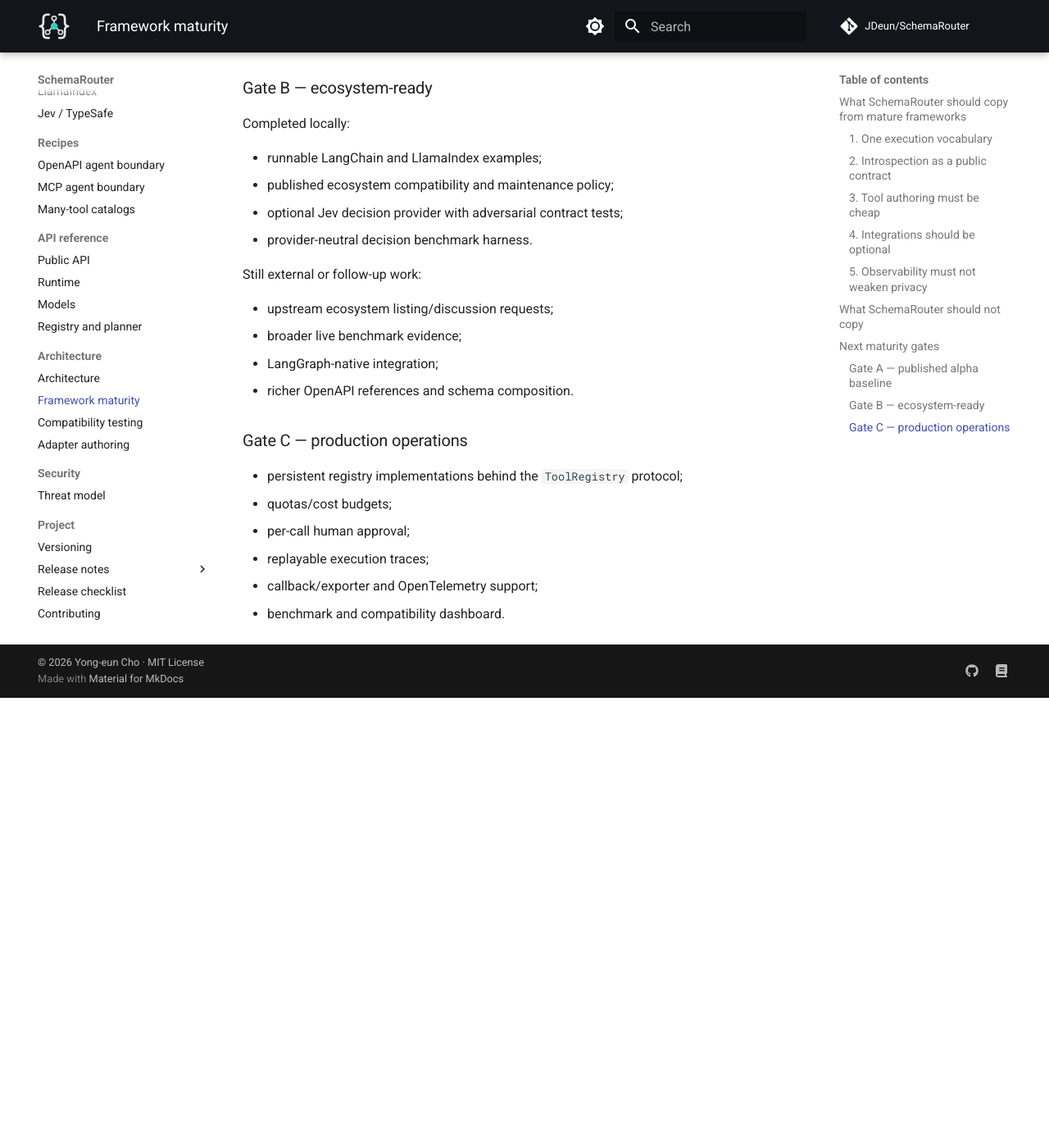
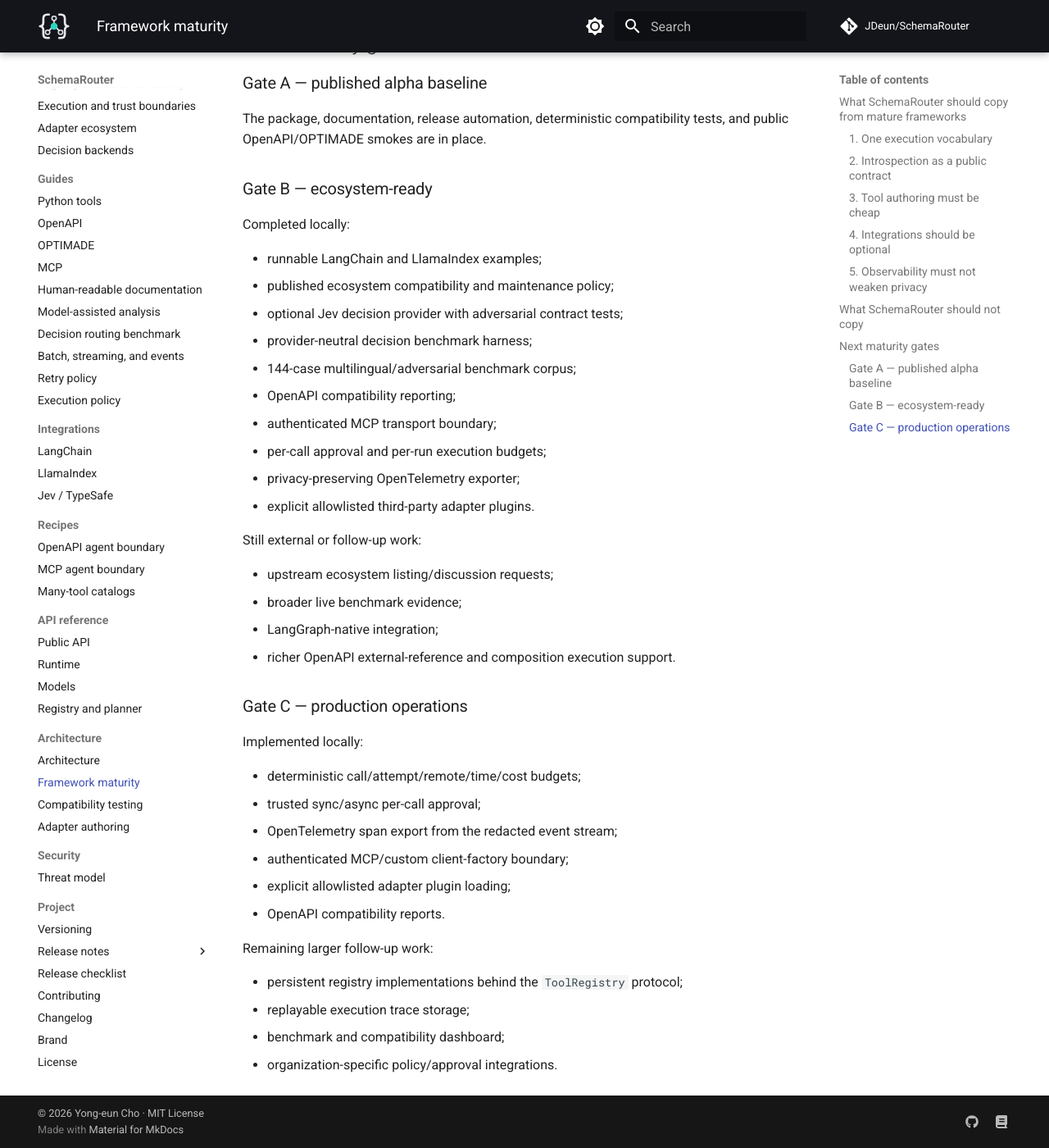
Before and after one commit to JDeun/SchemaRouter, an MkDocs documentation site: the page built from docs/framework-maturity.md, in a window 1280 px wide and 1400 px high, scrolled down 3532 px. Shown: the whole window at 82% size. Built offline with MkDocs 1.6.1 and Material for MkDocs 9.7.7, drawn with Linux system fonts in a browser that asks for light colours; comment, search, counter and statistics services are not loaded; before the commit the page ends 4383 px from its top, so only the background shows below that; some of the changed text lies outside the part shown.

Commit message:
docs: update framework maturity for production controls

```diff
--- a/docs/framework-maturity.md
+++ b/docs/framework-maturity.md
@@ -11,24 +11,24 @@
 | Typed tool / endpoint / parameter / field contracts | Implemented | Core invariant |
 | Natural-language planning | Implemented | Improve candidate indexing at scale |
 | Sync / async invocation | Implemented | Stable public surface |
-| Batch execution | Implemented | Add batch-as-completed later |
+| Batch execution | Implemented, including completion-order APIs | Stable public surface |
 | Result streaming | Implemented | Add parallel-call streaming later |
-| Typed event streaming | Implemented | Add callback exporters / trace stores |
+| Typed event streaming | Implemented | Extend exporter ecosystem without exposing payloads |
 | Input / output / config schema introspection | Implemented | Keep machine-readable |
 | Retry policy | Implemented | Add provider-specific transient error classifiers |
 | Python callable tools | Implemented | Improve docstring parameter descriptions |
-| Structured-source adapter registry | Implemented in v0.2 | Add third-party plugin packaging conventions |
-| OpenAPI ingestion | Implemented common subset | Add external refs / composition |
+| Structured-source adapter registry | Implemented with explicit entry-point plugins | Expand certified third-party adapters |
+| OpenAPI ingestion | Implemented common subset + compatibility report | Improve external refs / composition fidelity |
 | OPTIMADE ingestion and execution | Implemented in v0.2 | Add provider federation / index meta-database traversal |
-| MCP ingestion and execution | Implemented | Add authenticated custom transports |
+| MCP ingestion and execution | Implemented with authenticated/custom transport boundary | Expand OAuth/gateway examples |
 | Human-readable API documentation | Grounded proposal flow | Add multi-page/browser discovery |
-| Runtime policy | Implemented | Add per-call approval / budgets / quotas |
+| Runtime policy | Implemented with per-call approval and execution budgets | Add richer organization policy adapters |
 | Runtime JSON Schema validation | Implemented | Add richer nested projection |
 | LangChain / LlamaIndex integrations | Implemented optional adapters | Add LangGraph-native nodes and ecosystem listings |
 | Bounded decision backends | Implemented, opt-in | Extend dedicated field/evidence contracts |
 | Jev / TypeSafe decision provider | Implemented optional adapter | Gather live workload evidence before claiming quality gains |
-| Decision benchmark harness | Implemented | Expand datasets and publish reproducible measurements |
-| Framework callbacks / exporters | Typed redacted event stream | Add callback manager / OpenTelemetry exporters |
+| Decision benchmark harness | 144-case checked-in corpus + JSON/CSV metrics | Gather dated live-provider evidence |
+| Framework callbacks / exporters | Typed redacted events + optional OpenTelemetry exporter | Add additional trusted sinks as needed |
 | Middleware interception | Policy-specific only | Add trusted before/after hooks |
 | Composition / DAG runtime | Out of scope for core | Integrate with LangGraph rather than duplicate it |
 | Persistence / checkpoints | Out of scope for core | Delegate to orchestration layer |
@@ -101,20 +101,35 @@
 - runnable LangChain and LlamaIndex examples;
 - published ecosystem compatibility and maintenance policy;
 - optional Jev decision provider with adversarial contract tests;
-- provider-neutral decision benchmark harness.
+- provider-neutral decision benchmark harness;
+- 144-case multilingual/adversarial benchmark corpus;
+- OpenAPI compatibility reporting;
+- authenticated MCP transport boundary;
+- per-call approval and per-run execution budgets;
+- privacy-preserving OpenTelemetry exporter;
+- explicit allowlisted third-party adapter plugins.
 
 Still external or follow-up work:
 
 - upstream ecosystem listing/discussion requests;
 - broader live benchmark evidence;
 - LangGraph-native integration;
-- richer OpenAPI references and schema composition.
+- richer OpenAPI external-reference and composition execution support.
 
 ### Gate C — production operations
 
+Implemented locally:
+
+- deterministic call/attempt/remote/time/cost budgets;
+- trusted sync/async per-call approval;
+- OpenTelemetry span export from the redacted event stream;
+- authenticated MCP/custom client-factory boundary;
+- explicit allowlisted adapter plugin loading;
+- OpenAPI compatibility reports.
+
+Remaining larger follow-up work:
+
 - persistent registry implementations behind the `ToolRegistry` protocol;
-- quotas/cost budgets;
-- per-call human approval;
-- replayable execution traces;
-- callback/exporter and OpenTelemetry support;
-- benchmark and compatibility dashboard.
+- replayable execution trace storage;
+- benchmark and compatibility dashboard;
+- organization-specific policy/approval integrations.
```
